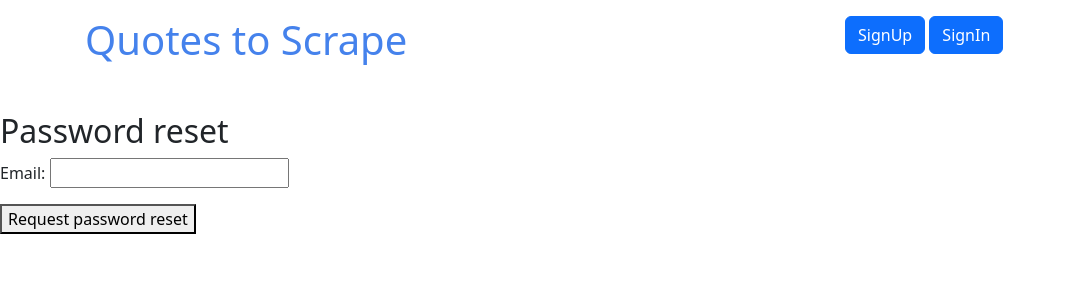
After one commit to Mayvsyanka/HW-10, a Django app: page /users/reset-password/ in a window 1280 px wide. The commit adds this page. Shown: the top 300 px of the page, without its empty margins (0-1066 px from the left). Run offline with Django 4.2, Linux system fonts and the light colour scheme.

Commit message:
homework13

```diff
--- a/homework_10/users/forms.py
+++ b/homework_10/users/forms.py
@@ -8,13 +8,17 @@ class RegisterForm(UserCreationForm):
                                required=True,
                                widget=forms.TextInput())
 
+    email = forms.CharField(max_length=100,
+                            required=True,
+                            widget=forms.TextInput())
+
     password1 = forms.CharField(max_length=50,
                                 required=True,
                                 widget=forms.PasswordInput())
 
     class Meta:
         model = User
-        fields = ['username', 'password1']
+        fields = ['username', 'email', 'password1']
 
 
 class LoginForm(AuthenticationForm):
--- a/homework_10/users/templates/users/login.html
+++ b/homework_10/users/templates/users/login.html
@@ -28,6 +28,11 @@
         <button type="submit">Submit</button>
         <button type="reset" class="secondary">Reset</button>
     </div>
+    <div class="small text-center">
+        <a href="{% url 'users:password_reset' %}" class="text-center">
+            <i>Forgot Password?</i>
+        </a>
+    </div>
 </form>
 
 {% endblock %}
--- /dev/null
+++ b/homework_10/users/templates/users/password_reset.html
@@ -0,0 +1,12 @@
+{% extends "quotes/base.html" %}
+
+{% block content %}
+
+<h2>Password reset</h2>
+<form method="post">
+    {% csrf_token %}
+    {{ form.as_p }}
+    <button type="submit">Request password reset</button>
+</form>
+
+{% endblock %}
--- /dev/null
+++ b/homework_10/users/templates/users/password_reset_subject.txt
@@ -0,0 +1 @@
+Password Reset
--- a/homework_10/users/templates/users/signup.html
+++ b/homework_10/users/templates/users/signup.html
@@ -13,6 +13,12 @@
             {{ form.username }}
         </label>
         <span>{{ form.errors.username }}</span>
+    </div>
+    <div>
+        <label> Email:
+            {{ form.email }}
+        </label>
+        <span>{{ form.errors.email }}</span>
     </div>
     <br>
     <div>
--- a/homework_10/users/urls.py
+++ b/homework_10/users/urls.py
@@ -1,3 +1,4 @@
+from django.contrib.auth.views import PasswordResetDoneView, PasswordResetConfirmView, PasswordResetCompleteView
 from django.urls import path
 from . import views
 
@@ -6,5 +7,16 @@ app_name = 'users'
 urlpatterns = [
     path('signup/', views.signupuser, name='signup'),
     path('login/', views.loginuser, name='login'),
-    path('logout/', views.logoutuser, name='logout')
+    path('logout/', views.logoutuser, name='logout'),
+    path('reset-password/', views.ResetPasswordView.as_view(), name='password_reset'),
+    path('reset-password/done/', PasswordResetDoneView.as_view(template_name='users/password_reset_done.html'),
+         name='password_reset_done'),
+    path('reset-password/confirm/<uidb64>/<token>/',
+         PasswordResetConfirmView.as_view(template_name='users/password_reset_confirm.html',
+                                          success_url='/users/reset-password/complete/'),
+         name='password_reset_confirm'),
+    path('reset-password/complete/',
+         PasswordResetCompleteView.as_view(
+             template_name='users/password_reset_complete.html'),
+         name='password_reset_complete'),
 ]
--- a/homework_10/users/views.py
+++ b/homework_10/users/views.py
@@ -1,7 +1,10 @@
 from django.contrib import messages
 from django.contrib.auth import authenticate, login, logout
 from django.contrib.auth.decorators import login_required
+from django.contrib.auth.views import PasswordResetView
+from django.contrib.messages.views import SuccessMessageMixin
 from django.shortcuts import render, redirect
+from django.urls import reverse_lazy
 
 from .forms import RegisterForm, LoginForm
 
@@ -42,3 +45,12 @@ def loginuser(request):
 def logoutuser(request):
     logout(request)
     return redirect(to='quotes:root')
+
+
+class ResetPasswordView(SuccessMessageMixin, PasswordResetView):
+    template_name = 'users/password_reset.html'
+    email_template_name = 'users/password_reset_email.html'
+    html_email_template_name = 'users/password_reset_email.html'
+    success_url = reverse_lazy('users:password_reset_done')
+    success_message = "An email with instructions to reset your password has been sent to %(email)s."
+    subject_template_name = 'users/password_reset_subject.txt'
```
Also changed, not shown: homework_10/homework_10/settings.py (+14 -1 lines), homework_10/users/templates/users/password_reset_complete.html (added, +7 -0 lines), homework_10/users/templates/users/password_reset_confirm.html (added, +12 -0 lines), homework_10/users/templates/users/password_reset_done.html (added, +8 -0 lines), homework_10/users/templates/users/password_reset_email.html (added, +14 -0 lines), homework_10/db.sqlite3, 1 other file.
